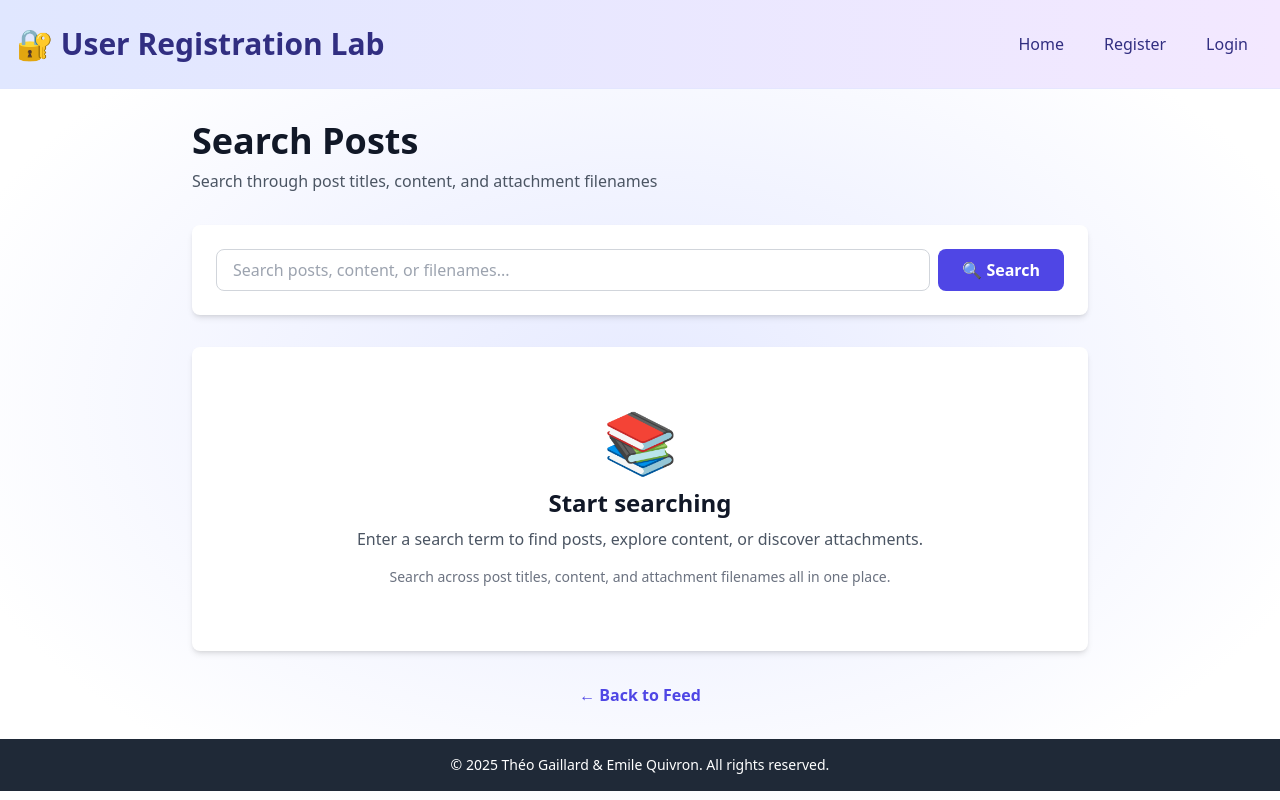
After one commit to e1kfL0ck/app-sec-login-daemon, a Flask app: page /content/search in a window 1280 px wide. The commit adds this page. Run offline with Flask 3, Linux system fonts and the light colour scheme; some libraries are stand-ins or nearby versions.

Commit message:
feat: search functionnality with search bars

```diff
--- a/src/content/services.py
+++ b/src/content/services.py
@@ -7,6 +7,7 @@ import os
 import uuid
 from werkzeug.utils import secure_filename
 from .repository import PostRepository, CommentRepository, AttachmentRepository
+from db import get_db
 
 
 class PostResult:
@@ -104,11 +105,33 @@ def get_user_posts(user_id, page=1, per_page=10):
 
 
 def search_posts(query, limit=50):
-    """Search posts."""
+    """Search posts by title, content, and attachment filenames."""
     if len(query) < 2:
         return []
 
-    return PostRepository.search(query, limit=limit)
+    # Search in posts (title and body)
+    posts_from_db = PostRepository.search(query, limit=limit)
+
+    # Also search by attachment filenames
+    posts_with_matching_attachments = PostRepository.search_by_attachment_filename(
+        query, limit=limit
+    )
+
+    # Combine results and remove duplicates
+    seen_ids = set()
+    combined_results = []
+
+    for post in posts_from_db:
+        if post[0] not in seen_ids:
+            combined_results.append(post)
+            seen_ids.add(post[0])
+
+    for post in posts_with_matching_attachments:
+        if post[0] not in seen_ids:
+            combined_results.append(post)
+            seen_ids.add(post[0])
+
+    return combined_results[:limit]
 
 
 def get_by_post(post_id):
--- /dev/null
+++ b/src/content/templates/search.html
@@ -0,0 +1,112 @@
+{% extends "base.html" %}
+
+{% block content %}
+<div class="max-w-4xl mx-auto">
+    <!-- Search Header -->
+    <div class="mb-8">
+        <h2 class="text-4xl font-bold text-gray-900 mb-2">Search Posts</h2>
+        <p class="text-gray-600">Search through post titles, content, and attachment filenames</p>
+    </div>
+
+    <!-- Search Form -->
+    <div class="mb-8 bg-white rounded-lg shadow-md p-6">
+        <form method="get" class="flex gap-2">
+            <input type="text" name="q" placeholder="Search posts, content, or filenames..." value="{{ query }}"
+                minlength="2"
+                class="flex-1 px-4 py-2 border border-gray-300 rounded-lg focus:outline-none focus:ring-2 focus:ring-indigo-600">
+            <button type="submit"
+                class="bg-indigo-600 text-white px-6 py-2 rounded-lg hover:bg-indigo-700 transition font-semibold">
+                🔍 Search
+            </button>
+        </form>
+    </div>
+
+    <!-- Search Results -->
+    {% if query and query|length >= 2 %}
+    {% if posts %}
+    <div class="mb-4">
+        <p class="text-gray-600 font-semibold">
+            Found {{ posts|length }} result{{ "s" if posts|length != 1 else "" }} for "<span class="text-indigo-600">{{
+                query }}</span>"
+        </p>
+    </div>
+
+    <div class="space-y-4">
+        {% for post in posts %}
+        <article class="bg-white rounded-lg shadow-md hover:shadow-lg transition p-6 border-l-4 border-green-600">
+            <div class="flex justify-between items-start mb-3">
+                <div class="flex-1">
+                    <h3 class="text-2xl font-bold text-gray-900 hover:text-indigo-600">
+                        <a href="{{ url_for('content.view_post', post_id=post.id) }}">
+                            {{ post.title }}
+                        </a>
+                    </h3>
+                </div>
+            </div>
+
+            <div class="flex items-center text-sm text-gray-500 mb-3">
+                <span class="font-semibold">{{ post.author_email }}</span>
+                <span class="mx-2">•</span>
+                <time datetime="{{ post.created_at }}">
+                    {{ post.created_at if post.created_at else 'N/A' }}
+                </time>
+                {% if post.is_public %}
+                <span
+                    class="ml-4 inline-block bg-yellow-100 text-yellow-800 px-3 py-1 rounded-full text-xs font-semibold">
+                    Public
+                </span>
+                {% endif %}
+            </div>
+
+            <p class="text-gray-700 leading-relaxed line-clamp-3">{{ post.body }}</p>
+
+            <div class="mt-4">
+                <a href="{{ url_for('content.view_post', post_id=post.id) }}"
+                    class="text-indigo-600 hover:text-indigo-800 font-semibold">
+                    Read More →
+                </a>
+            </div>
+        </article>
+        {% endfor %}
+    </div>
+
+    {% else %}
+    <!-- No Results State -->
+    <div class="text-center py-16 bg-white rounded-lg shadow-md">
+        <div class="text-6xl mb-4">🔍</div>
+        <h3 class="text-2xl font-bold text-gray-900 mb-2">No results found</h3>
+        <p class="text-gray-600 mb-4">
+            No posts match your search for "<span class="font-semibold text-indigo-600">{{ query }}</span>"
+        </p>
+        <p class="text-gray-500 text-sm">Try different keywords or browse the <a href="{{ url_for('content.feed') }}"
+                class="text-indigo-600 hover:text-indigo-800 font-semibold">public feed</a> instead.</p>
+    </div>
+    {% endif %}
+
+    {% elif query and query|length < 2 %} <!-- Query Too Short State -->
+        <div class="text-center py-16 bg-white rounded-lg shadow-md">
+            <div class="text-6xl mb-4">✏️</div>
+            <h3 class="text-2xl font-bold text-gray-900 mb-2">Query too short</h3>
+            <p class="text-gray-600">Please enter at least 2 characters to search.</p>
+        </div>
+
+        {% else %}
+        <!-- Initial State (No Query) -->
+        <div class="text-center py-16 bg-white rounded-lg shadow-md">
+            <div class="text-6xl mb-4">📚</div>
+            <h3 class="text-2xl font-bold text-gray-900 mb-2">Start searching</h3>
+            <p class="text-gray-600 mb-4">Enter a search term to find posts, explore content, or discover attachments.
+            </p>
+            <p class="text-gray-500 text-sm">Search across post titles, content, and attachment filenames all in one
+                place.</p>
+        </div>
+        {% endif %}
+
+        <!-- Back to Feed -->
+        <div class="mt-8 text-center">
+            <a href="{{ url_for('content.feed') }}" class="text-indigo-600 hover:text-indigo-800 font-semibold">
+                ← Back to Feed
+            </a>
+        </div>
+</div>
+{% endblock %}
```
Also changed, not shown: src/content/repository.py (+19 -0 lines), src/content/templates/feed.html (+22 -5 lines), src/templates/dashboard.html (+12 -1 lines).
